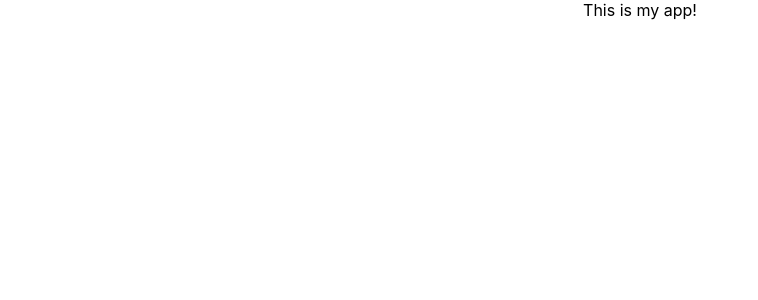
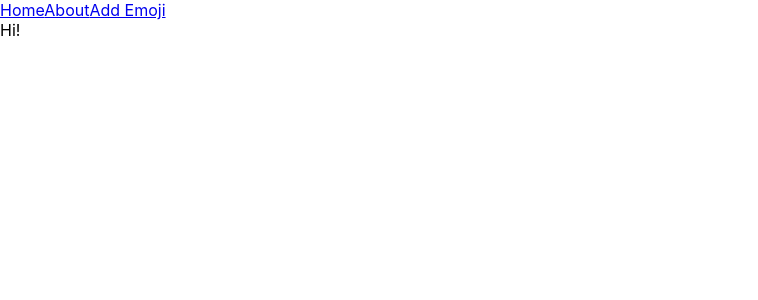
Before and after one commit to connordbrown/phase-2-project, a React (Create React App) app: page / in a window 1280 px wide. Shown: the top 300 px of the page, without its empty margins (0-758 px from the left). Built offline with nearby package versions, Linux system fonts and the light colour scheme.

Commit message:
add initial NavBar functionality

```diff
--- a/src/components/App.js
+++ b/src/components/App.js
@@ -1,12 +1,14 @@
 import React from 'react';
-import { BrowserRouter, Routes, Route, NavLink } from 'react-router-dom';
+import { BrowserRouter, Routes, Route } from 'react-router-dom';
 import './App.css';
+import NavBar from './NavBar';
 
 function App() {
   return (
-    <div className="App">
-      This is my app!
-    </div>
+    <BrowserRouter>
+      <NavBar />
+      <div>Hi!</div>
+    </BrowserRouter>
   );
 }
 
--- a/src/components/NavBar.js
+++ b/src/components/NavBar.js
@@ -0,0 +1,14 @@
+import React from 'react';
+import { NavLink } from 'react-router-dom';
+
+function NavBar() {
+    return (
+        <nav className="navbar">
+            <NavLink to="/">Home</NavLink>
+            <NavLink to="about">About</NavLink>
+            <NavLink to="new-form">Add Emoji</NavLink>
+        </nav>
+    )
+}
+
+export default NavBar;
```
